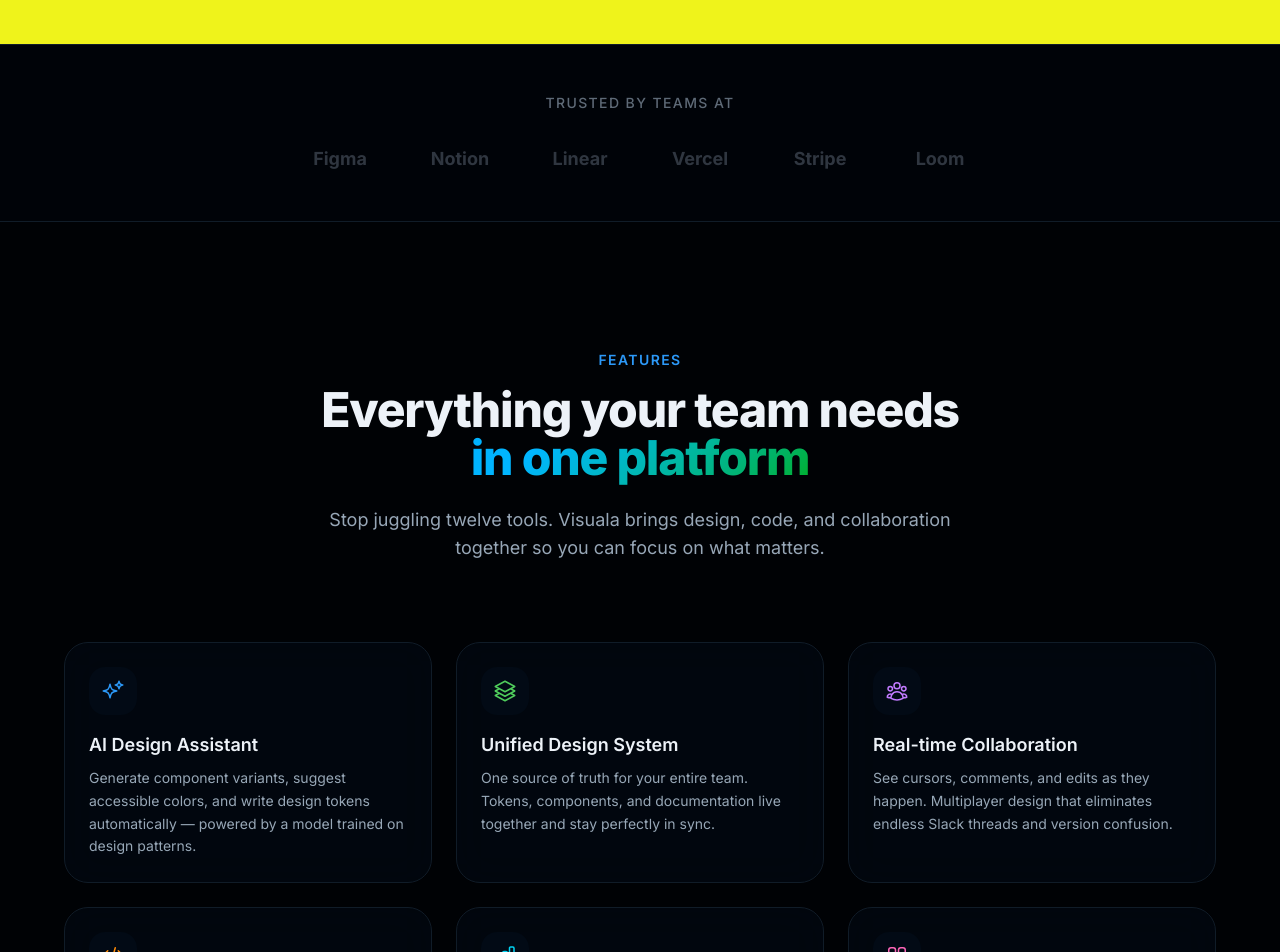
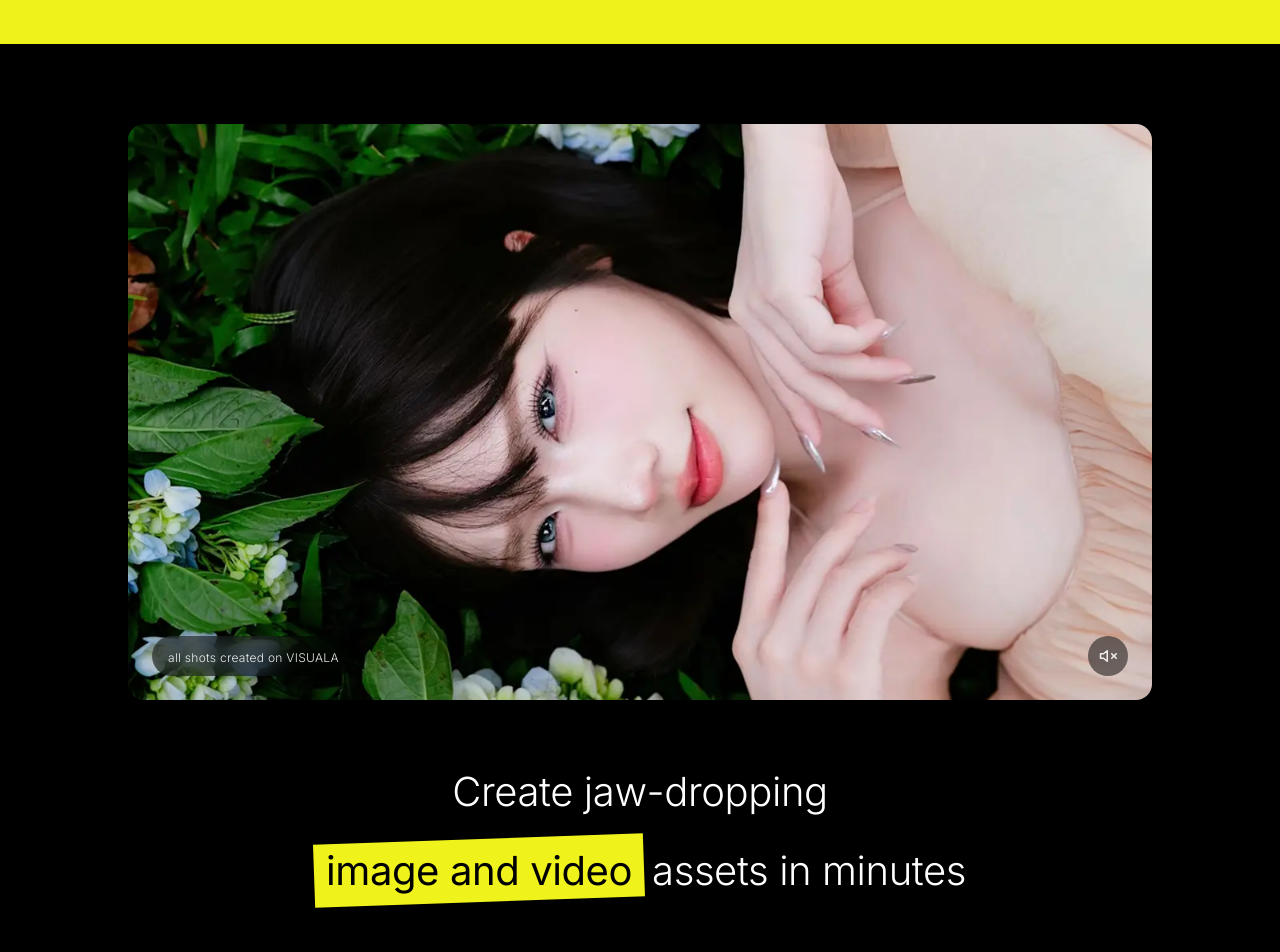
Before and after one commit to juanangelaalma/visuala, a Next.js app: page / in a window 1280 px wide. Shown: the part 1480-2432 px from the top of the page. Built offline with nearby package versions, Linux system fonts and the light colour scheme; no server answers.

Commit message:
feat: add demo section

```diff
--- /dev/null
+++ b/app/_sections/DemoSection.tsx
@@ -0,0 +1,46 @@
+import Image from "next/image";
+
+export default function DemoSection() {
+    return (
+        <section className="bg-black py-20 px-4 md:px-8 flex flex-col items-center w-full sm:px-6 lg:px-32">
+            <div className="relative w-full max-w-10xl rounded-[16px] overflow-hidden aspect-[16/10] md:aspect-video bg-surface-1">
+                <Image
+                    src="/demo.webp"
+                    alt="Demo visual"
+                    fill
+                    className="object-cover"
+                />
+
+                {/* Bottom left tag */}
+                <div className="absolute bottom-4 left-4 md:bottom-6 md:left-6 bg-black/50 backdrop-blur-md px-3 py-1.5 md:px-4 md:py-2 rounded-full z-10 text-white/90">
+                    <span className="text-[10px] md:text-[12px] font-light tracking-wide">all shots created on VISUALA</span>
+                </div>
+
+                {/* Bottom right volume icon */}
+                <button className="absolute bottom-4 right-4 md:bottom-6 md:right-6 w-8 h-8 md:w-10 md:h-10 bg-black/50 backdrop-blur-md rounded-full flex items-center justify-center z-10 hover:bg-black/70 transition-colors text-white">
+                    <svg width="18" height="18" viewBox="0 0 24 24" fill="none" stroke="currentColor" strokeWidth="2" strokeLinecap="round" strokeLinejoin="round" className="opacity-90 scale-75 md:scale-100">
+                        <polygon points="11 5 6 9 2 9 2 15 6 15 11 19 11 5"></polygon>
+                        <line x1="23" y1="9" x2="17" y2="15"></line>
+                        <line x1="17" y1="9" x2="23" y2="15"></line>
+                    </svg>
+                </button>
+            </div>
+
+            <div className="mt-16 text-center tracking-tight flex flex-col items-center gap-y-3">
+                <p className="text-white text-[28px] md:text-[40px] font-light leading-snug">
+                    Create jaw-dropping
+                </p>
+                <div className="text-white text-[28px] md:text-[40px] font-light leading-snug mt-2 flex items-center flex-col gap-y-3 md:flex-row">
+                    <div className="bg-primary text-black px-3 py-1 mr-2 font-normal inline-block"
+                        style={{ transform: 'rotate(-2deg)' }}
+                    >
+                        <p style={{ transform: 'rotate(2deg)' }}>
+                            image and video
+                        </p>
+                    </div>
+                    assets in minutes
+                </div>
+            </div>
+        </section>
+    )
+}
--- a/app/page.tsx
+++ b/app/page.tsx
@@ -2,6 +2,7 @@ import Navbar from "./_components/Navbar";
 import Footer from "./_components/Footer";
 import HeroSection from "./_sections/HeroSection";
 import ValuePropSection from "./_sections/ValuePropSection";
+import DemoSection from "./_sections/DemoSection";
 import LogoBand from "./_sections/LogoBand";
 import FeaturesSection from "./_sections/FeaturesSection";
 import HowItWorksSection from "./_sections/HowItWorksSection";
@@ -18,6 +19,7 @@ export default function HomePage() {
       <main id="main-content" tabIndex={-1}>
         <HeroSection />
         <ValuePropSection />
+        <DemoSection />
         <LogoBand />
         <FeaturesSection />
         <HowItWorksSection />
```
Also changed, not shown: public/demo.webp (added), 1 other file (tests, documents, lock files or other folders).
